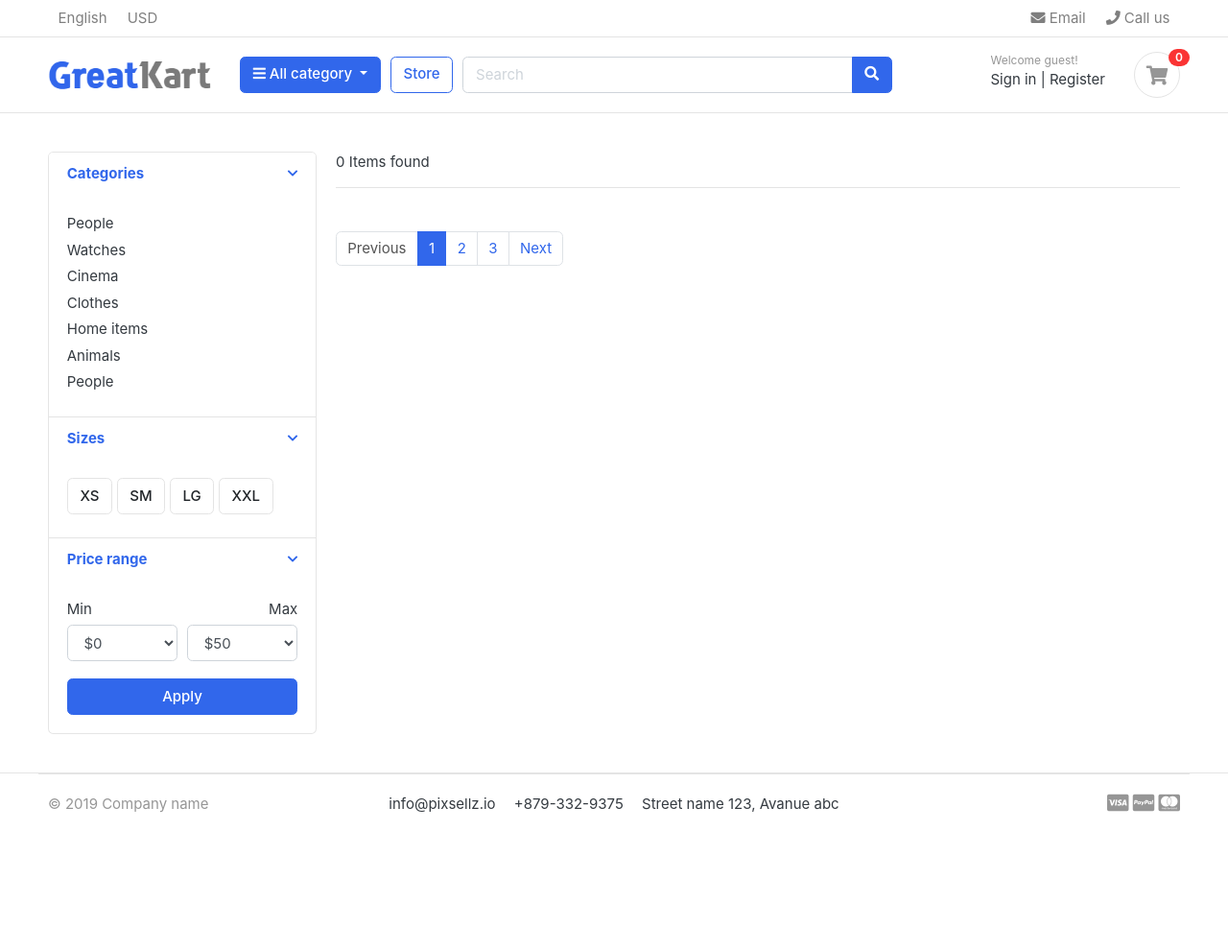
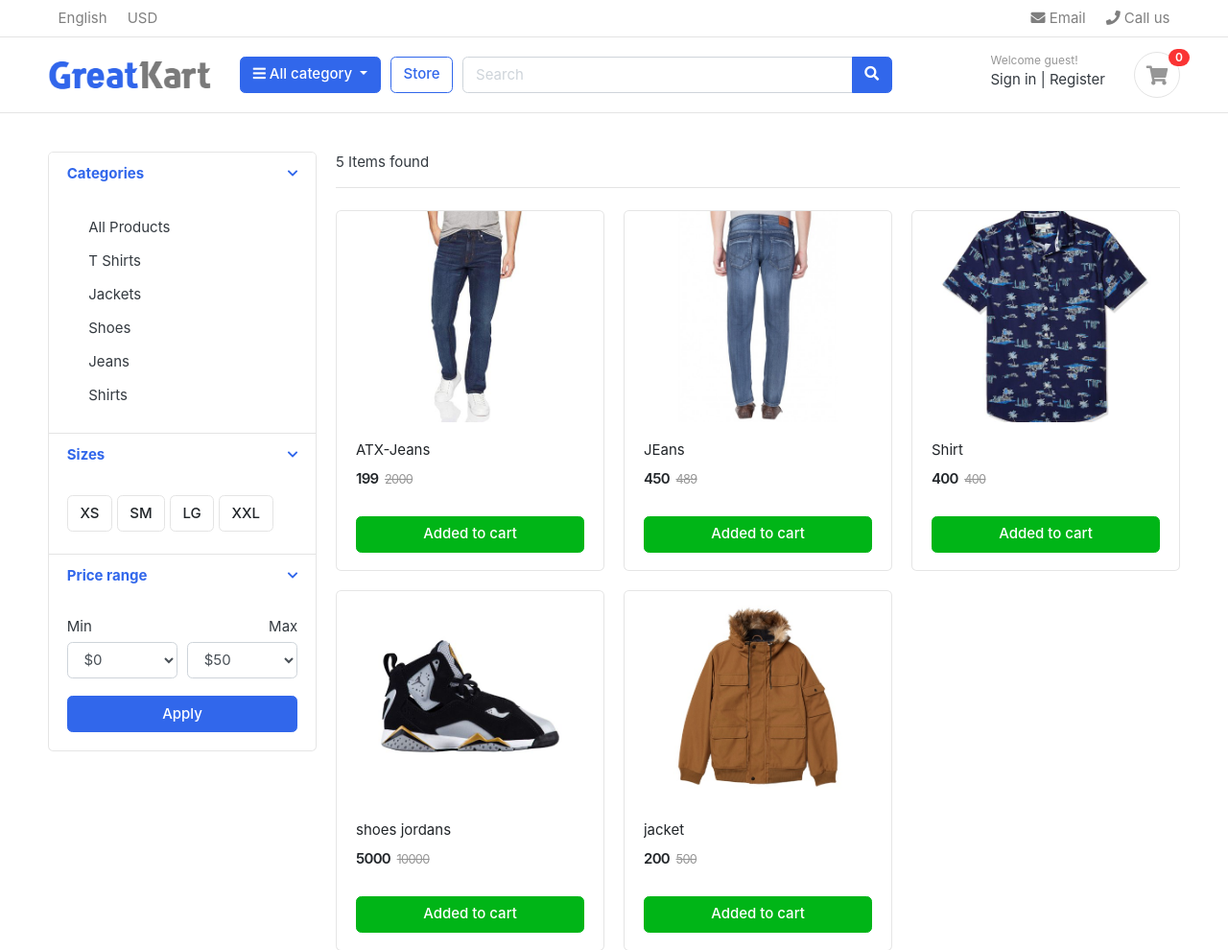
Before and after one commit to adiletexe/ecommercewebsite, a Django app: page /store/ in a window 1280 px wide. Shown: the top 990 px of the page at 96% size. Before the commit the page ends 847 px from the top, so only its background shows below. Run offline with Django 4.2, Linux system fonts and the light colour scheme; data comes from the database, SQL or seed files in the repository; some libraries are stand-ins or nearby versions; some web fonts are replaced.

Commit message:
categories links working + all products link

```diff
--- a/main/templates/includes/nav.html
+++ b/main/templates/includes/nav.html
@@ -37,8 +37,9 @@
 				<i class="fa fa-bars"></i> All category
 			</button>
 			<div class="dropdown-menu">
+				<a class="dropdown-item" href="{% url 'store_page' %}">All Products</a>
 				{% for category in links %}
-				<a class="dropdown-item" href="{{ category.get_url }}">{{ category.title }} </a>
+				<a class="dropdown-item" href="{{ category.get_url }}">{{ category.title }}</a>
 				{% endfor %}
 			</div>
 		</div>  <!-- category-wrap.// -->
--- a/store/templates/store/store.html
+++ b/store/templates/store/store.html
@@ -18,17 +18,12 @@
 		</header>
 		<div class="filter-content collapse show" id="collapse_1" style="">
 			<div class="card-body">
-
 				<ul class="list-menu">
-				<li><a href="#">People  </a></li>
-				<li><a href="#">Watches </a></li>
-				<li><a href="#">Cinema  </a></li>
-				<li><a href="#">Clothes  </a></li>
-				<li><a href="#">Home items </a></li>
-				<li><a href="#">Animals</a></li>
-				<li><a href="#">People </a></li>
+				<li><a class="dropdown-item" href="{% url 'store_page' %}">All Products</a></li>
+				{% for category in links %}
+				<li><a class="dropdown-item" href="{{ category.get_url }}">{{ category.title }}</a></li>
+				{% endfor %}
 				</ul>
-
 			</div> <!-- card-body.// -->
 		</div>
 	</article> <!-- filter-group  .// -->
--- a/store/views.py
+++ b/store/views.py
@@ -10,7 +10,7 @@ def store(request, slug_id=None):
         category = get_object_or_404(Categories, slug=slug_id)
         products = Product.objects.filter(is_available=True, category=category)
     else:
-        products = Product.objects.all().filter(is_available=True, category=category)
+        products = Product.objects.all().filter(is_available=True)
 
     dictionary = {
         'products': products
```
